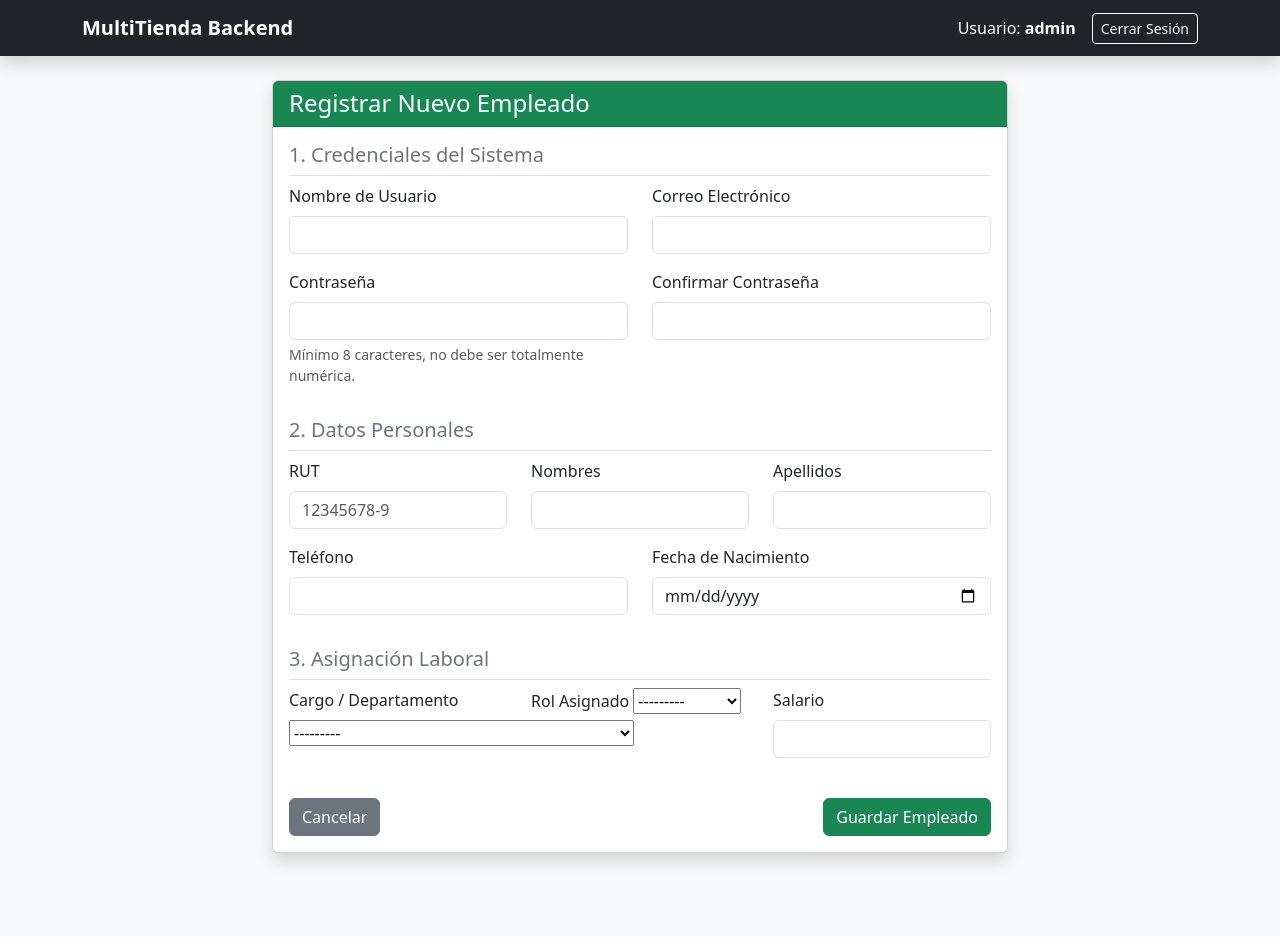
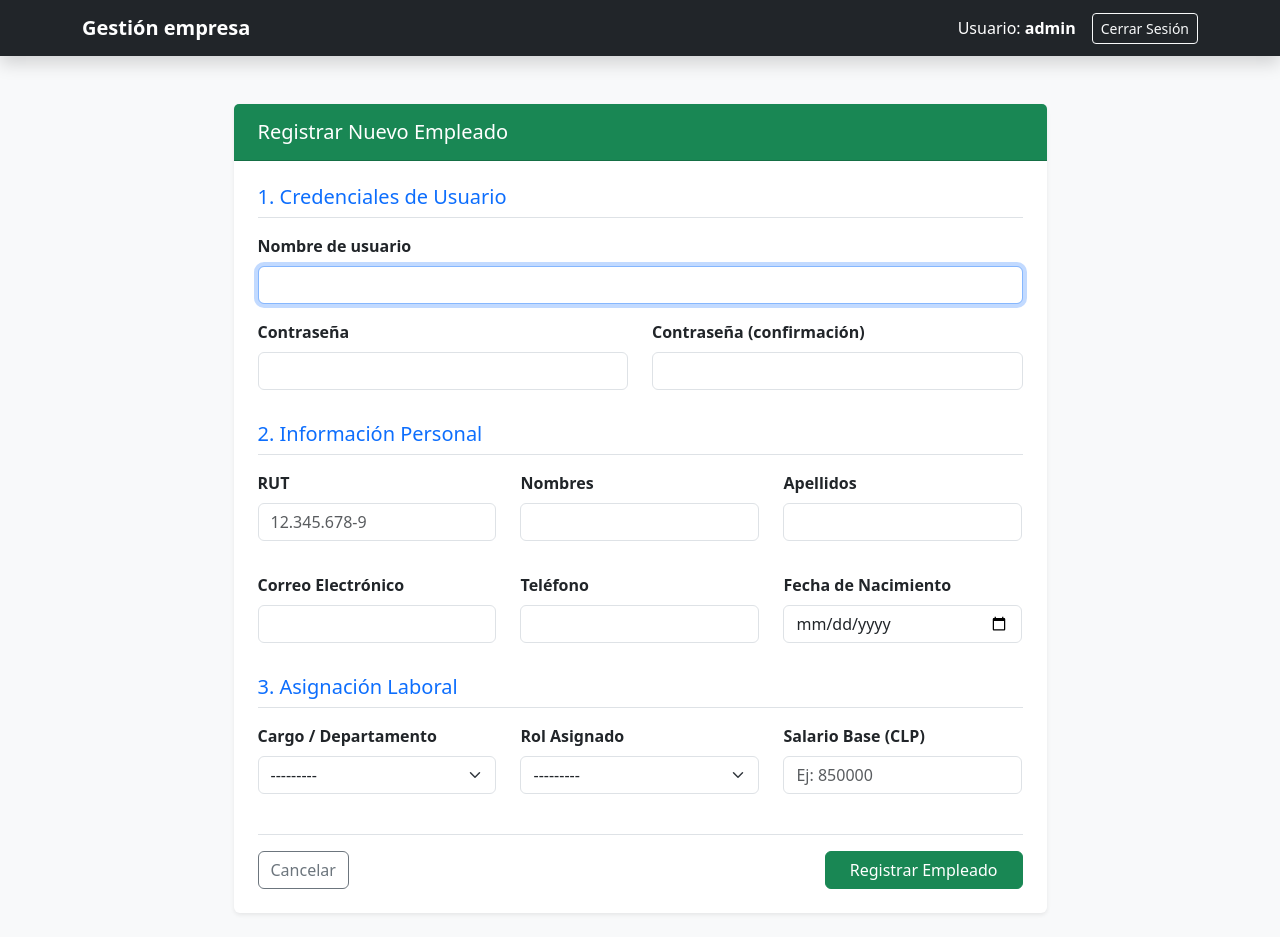
Before and after one commit to caritodevux/backend-2026, a Django app: page /personal/empleados/crear/ in a window 1280 px wide. Before the commit the page ends 864 px from the top, so only its background shows below. Run offline with Django 5.2, Linux system fonts and the light colour scheme; a user stored in the database is signed in; data comes from the database, SQL or seed files in the repository; both versions use the stored data as it was after the commit.

Commit message:
Sistema funcional, antes de arreglos ux

```diff
--- a/usuarios/forms.py
+++ b/usuarios/forms.py
@@ -1,26 +1,77 @@
 from django import forms
 from django.contrib.auth.forms import UserCreationForm
 from django.contrib.auth.models import User
-# from .models import Empleado, Persona, Cargo, Rol
 from .models import Empleado, Cargo, Rol
 
 class CrearEmpleadoForm(UserCreationForm):
     # Campos para la tabla Persona
-    rut = forms.CharField(max_length=12, required=True, label="RUT (ej: 12345678-9)")
-    nombres = forms.CharField(max_length=100, required=True, label="Nombres")
-    apellidos = forms.CharField(max_length=100, required=True, label="Apellidos")
-    email = forms.EmailField(required=True, label="Correo Electrónico")
-    telefono = forms.CharField(max_length=20, required=False, label="Teléfono")
-    fecha_nacimiento = forms.DateField(required=False, widget=forms.DateInput(attrs={'type': 'date'}), label="Fecha de Nacimiento")
+    rut = forms.CharField(
+        max_length=12,
+        required=True,
+        label="RUT",
+        widget=forms.TextInput(attrs={'class': 'form-control', 'placeholder': '12.345.678-9'})
+    )
+    nombres = forms.CharField(
+        max_length=100,
+        required=True,
+        label="Nombres",
+        widget=forms.TextInput(attrs={'class': 'form-control'})
+    )
+    apellidos = forms.CharField(
+        max_length=100,
+        required=True,
+        label="Apellidos",
+        widget=forms.TextInput(attrs={'class': 'form-control'})
+    )
+    email = forms.EmailField(
+        required=True,
+        label="Correo Electrónico",
+        widget=forms.EmailInput(attrs={'class': 'form-control'})
+    )
+    telefono = forms.CharField(
+        max_length=20,
+        required=False,
+        label="Teléfono",
+        widget=forms.TextInput(attrs={'class': 'form-control'})
+    )
+    fecha_nacimiento = forms.DateField(
+        required=False,
+        label="Fecha de Nacimiento",
+        widget=forms.DateInput(attrs={'class': 'form-control', 'type': 'date'})
+    )
 
     # Campos para la asignación laboral en Empleado
-    id_cargo = forms.ModelChoiceField(queryset=Cargo.objects.all(), required=False, label="Cargo / Departamento")
-    id_rol = forms.ModelChoiceField(queryset=Rol.objects.all(), required=True, label="Rol Asignado")
-    salario = forms.DecimalField(max_digits=10, decimal_places=2, required=False, label="Salario")
+    id_cargo = forms.ModelChoiceField(
+        queryset=Cargo.objects.all(),
+        required=False,
+        label="Cargo / Departamento",
+        widget=forms.Select(attrs={'class': 'form-select'})
+    )
+    id_rol = forms.ModelChoiceField(
+        queryset=Rol.objects.all(),
+        required=True,
+        label="Rol Asignado",
+        widget=forms.Select(attrs={'class': 'form-select'})
+    )
+    salario = forms.DecimalField(
+        max_digits=10,
+        decimal_places=0,
+        required=False,
+        label="Salario Base (CLP)",
+        widget=forms.NumberInput(attrs={'class': 'form-control', 'placeholder': 'Ej: 850000'})
+    )
 
     class Meta:
         model = User
         fields = ['username', 'email']
+
+    def __init__(self, *args, **kwargs):
+        super().__init__(*args, **kwargs)
+        # Aplicar clase CSS a los campos nativos de UserCreationForm (username, password1, password2)
+        for field_name, field in self.fields.items():
+            if 'class' not in field.widget.attrs:
+                field.widget.attrs['class'] = 'form-control'
+
 
 class EditarEmpleadoForm(forms.ModelForm):
     class Meta:
@@ -29,7 +80,7 @@ class EditarEmpleadoForm(forms.ModelForm):
         labels = {
             'id_cargo': 'Cargo / Departamento',
             'id_rol': 'Rol Asignado',
-            'salario': 'Salario',
+            'salario': 'Salario Base (CLP)',
             'activo': 'Estado Activo'
         }
         widgets = {
--- a/usuarios/templates/usuarios/base.html
+++ b/usuarios/templates/usuarios/base.html
@@ -3,7 +3,7 @@
 <head>
     <meta charset="UTF-8">
     <meta name="viewport" content="width=device-width, initial-scale=1.0">
-    <title>Sistema de Gestión Multi-Tienda</title>
+    <title>Sistema de Gestión</title>
     <!-- Bootstrap 5 CDN -->
     <link href="https://cdn.jsdelivr.net/npm/bootstrap@5.3.2/dist/css/bootstrap.min.css" rel="stylesheet">
 </head>
@@ -12,7 +12,7 @@
     <!-- Navbar -->
     <nav class="navbar navbar-expand-lg navbar-dark bg-dark mb-4 shadow">
         <div class="container">
-            <a class="navbar-brand fw-bold" href="{% url 'dashboard' %}">MultiTienda Backend</a>
+            <a class="navbar-brand fw-bold" href="{% url 'dashboard' %}">Gestión empresa</a>
             {% if user.is_authenticated %}
             <div class="d-flex align-items-center text-white">
                 <span class="me-3">
--- a/usuarios/templates/usuarios/crear_empleado.html
+++ b/usuarios/templates/usuarios/crear_empleado.html
@@ -1,99 +1,116 @@
 {% extends 'usuarios/base.html' %}
 
 {% block content %}
-<div class="row justify-content-center mb-5">
-    <div class="col-md-8">
-        <div class="card shadow">
-            <div class="card-header bg-success text-white">
-                <h4 class="mb-0">Registrar Nuevo Empleado</h4>
+<div class="container py-4">
+    <div class="row justify-content-center">
+        <div class="col-md-9">
+            <div class="card shadow-sm border-0">
+                <div class="card-header bg-success text-white py-3">
+                    <h4 class="mb-0 fs-5"><i class="bi bi-person-plus-fill me-2"></i> Registrar Nuevo Empleado</h4>
                 </div>
-            <div class="card-body">
+                <div class="card-body p-4">
 
-                <!-- Despliegue de errores generales del formulario -->
+                    <!-- Mensajes de error globales del formulario -->
                     {% if form.errors %}
-                    <div class="alert alert-danger">
-                        <strong>Por favor corrige los siguientes errores:</strong>
-                        <ul class="mb-0 mt-2">
-                            {% for field, errors in form.errors.items %}
-                                {% for error in errors %}
-                                    <li><strong>{{ field|capfirst }}:</strong> {{ error }}</li>
-                                {% endfor %}
-                            {% endfor %}
-                        </ul>
+                        <div class="alert alert-danger alert-dismissible fade show" role="alert">
+                            <strong>Ocurrió un error en el formulario:</strong> Por favor revisa los campos señalados abajo.
+                            <button type="button" class="btn-close" data-bs-dismiss="alert" aria-label="Close"></button>
                         </div>
                     {% endif %}
 
-                <form method="post">
+                    <form method="POST">
                         {% csrf_token %}
 
-                    <h5 class="text-secondary border-bottom pb-2">1. Credenciales del Sistema</h5>
-                    <div class="row">
-                        <div class="col-md-6 mb-3">
-                            <label class="form-label">Nombre de Usuario</label>
-                            <input type="text" name="username" class="form-control" value="{{ form.username.value|default:'' }}" required>
+                        <!-- 1. Cuenta de Usuario -->
+                        <h5 class="text-primary mb-3 border-bottom pb-2">1. Credenciales de Usuario</h5>
+                        <div class="row mb-3">
+                            <div class="col-md-12 mb-3">
+                                <label class="form-label fw-bold">{{ form.username.label }}</label>
+                                {{ form.username }}
+                                {% if form.username.errors %}<div class="text-danger small mt-1">{{ form.username.errors.0 }}</div>{% endif %}
                             </div>
                             <div class="col-md-6 mb-3">
-                            <label class="form-label">Correo Electrónico</label>
-                            <input type="email" name="email" class="form-control" value="{{ form.email.value|default:'' }}" required>
+                                <label class="form-label fw-bold">{{ form.password1.label }}</label>
+                                {{ form.password1 }}
+                                {% if form.password1.errors %}<div class="text-danger small mt-1">{{ form.password1.errors.0 }}</div>{% endif %}
                             </div>
                             <div class="col-md-6 mb-3">
-                            <label class="form-label">Contraseña</label>
-                            <input type="password" name="password1" class="form-control" required>
-                            <div class="form-text">Mínimo 8 caracteres, no debe ser totalmente numérica.</div>
-                        </div>
-                        <div class="col-md-6 mb-3">
-                            <label class="form-label">Confirmar Contraseña</label>
-                            <input type="password" name="password2" class="form-control" required>
+                                <label class="form-label fw-bold">{{ form.password2.label }}</label>
+                                {{ form.password2 }}
+                                {% if form.password2.errors %}<div class="text-danger small mt-1">{{ form.password2.errors.0 }}</div>{% endif %}
                             </div>
                         </div>
 
-                    <h5 class="text-secondary border-bottom pb-2 mt-3">2. Datos Personales</h5>
-                    <div class="row">
+                        <!-- 2. Información Personal -->
+                        <h5 class="text-primary mb-3 border-bottom pb-2">2. Información Personal</h5>
+                        <div class="row mb-3">
                             <div class="col-md-4 mb-3">
-                            <label class="form-label">RUT</label>
-                            <input type="text" name="rut" class="form-control" placeholder="12345678-9" value="{{ form.rut.value|default:'' }}" required>
+                                <label class="form-label fw-bold">{{ form.rut.label }}</label>
+                                {{ form.rut }}
+                                {% if form.rut.errors %}<div class="text-danger small mt-1">{{ form.rut.errors.0 }}</div>{% endif %}
                             </div>
                             <div class="col-md-4 mb-3">
-                            <label class="form-label">Nombres</label>
-                            <input type="text" name="nombres" class="form-control" value="{{ form.nombres.value|default:'' }}" required>
+                                <label class="form-label fw-bold">{{ form.nombres.label }}</label>
+                                {{ form.nombres }}
+                                {% if form.nombres.errors %}<div class="text-danger small mt-1">{{ form.nombres.errors.0 }}</div>{% endif %}
                             </div>
                             <div class="col-md-4 mb-3">
-                            <label class="form-label">Apellidos</label>
-                            <input type="text" name="apellidos" class="form-control" value="{{ form.apellidos.value|default:'' }}" required>
+                                <label class="form-label fw-bold">{{ form.apellidos.label }}</label>
+                                {{ form.apellidos }}
+                                {% if form.apellidos.errors %}<div class="text-danger small mt-1">{{ form.apellidos.errors.0 }}</div>{% endif %}
                             </div>
-                        <div class="col-md-6 mb-3">
-                            <label class="form-label">Teléfono</label>
-                            <input type="text" name="telefono" class="form-control" value="{{ form.telefono.value|default:'' }}">
                         </div>
-                        <div class="col-md-6 mb-3">
-                            <label class="form-label">Fecha de Nacimiento</label>
-                            <input type="date" name="fecha_nacimiento" class="form-control" value="{{ form.fecha_nacimiento.value|default:'' }}">
+                        <div class="row mb-3">
+                            <div class="col-md-4 mb-3">
+                                <label class="form-label fw-bold">{{ form.email.label }}</label>
+                                {{ form.email }}
+                                {% if form.email.errors %}<div class="text-danger small mt-1">{{ form.email.errors.0 }}</div>{% endif %}
+                            </div>
+                            <div class="col-md-4 mb-3">
+                                <label class="form-label fw-bold">{{ form.telefono.label }}</label>
+                                {{ form.telefono }}
+                                {% if form.telefono.errors %}<div class="text-danger small mt-1">{{ form.telefono.errors.0 }}</div>{% endif %}
+                            </div>
+                            <div class="col-md-4 mb-3">
+                                <label class="form-label fw-bold">{{ form.fecha_nacimiento.label }}</label>
+                                {{ form.fecha_nacimiento }}
+                                {% if form.fecha_nacimiento.errors %}<div class="text-danger small mt-1">{{ form.fecha_nacimiento.errors.0 }}</div>{% endif %}
                             </div>
                         </div>
 
-                    <h5 class="text-secondary border-bottom pb-2 mt-3">3. Asignación Laboral</h5>
-                    <div class="row">
+                        <!-- 3. Datos Laborales -->
+                        <h5 class="text-primary mb-3 border-bottom pb-2">3. Asignación Laboral</h5>
+                        <div class="row mb-4">
                             <div class="col-md-4 mb-3">
-                            <label class="form-label">Cargo / Departamento</label>
+                                <label class="form-label fw-bold">{{ form.id_cargo.label }}</label>
                                 {{ form.id_cargo }}
+                                {% if form.id_cargo.errors %}<div class="text-danger small mt-1">{{ form.id_cargo.errors.0 }}</div>{% endif %}
                             </div>
                             <div class="col-md-4 mb-3">
-                            <label class="form-label">Rol Asignado</label>
+                                <label class="form-label fw-bold">{{ form.id_rol.label }}</label>
                                 {{ form.id_rol }}
+                                {% if form.id_rol.errors %}<div class="text-danger small mt-1">{{ form.id_rol.errors.0 }}</div>{% endif %}
                             </div>
                             <div class="col-md-4 mb-3">
-                            <label class="form-label">Salario</label>
-                            <input type="number" step="0.01" name="salario" class="form-control" value="{{ form.salario.value|default:'' }}">
+                                <label class="form-label fw-bold">{{ form.salario.label }}</label>
+                                {{ form.salario }}
+                                {% if form.salario.errors %}<div class="text-danger small mt-1">{{ form.salario.errors.0 }}</div>{% endif %}
                             </div>
                         </div>
 
-                    <div class="d-flex justify-content-between mt-4">
-                        <a href="{% url 'dashboard' %}" class="btn btn-secondary">Cancelar</a>
-                        <button type="submit" class="btn btn-success">Guardar Empleado</button>
+                        <!-- Botones de Acción -->
+                        <div class="d-flex justify-content-between pt-3 border-top">
+                            <a href="{% url 'listar_empleados' %}" class="btn btn-outline-secondary">
+                                Cancelar
+                            </a>
+                            <button type="submit" class="btn btn-success px-4">
+                                Registrar Empleado
+                            </button>
                         </div>
                     </form>
                 </div>
             </div>
         </div>
     </div>
+</div>
 {% endblock %}
--- a/usuarios/views.py
+++ b/usuarios/views.py
@@ -4,84 +4,89 @@ from django.contrib import messages
 from .forms import CrearEmpleadoForm, EditarEmpleadoForm
 from .models import Empleado, Persona, Cargo, Departamento
 
-# 1. Home / Dashboard principal
+# Función auxiliar para validar rol ADMIN de forma limpia
+def es_administrador(user):
+    empleado = getattr(user, 'empleado', None)
+    return bool(empleado and empleado.id_rol and empleado.id_rol.nombre_rol.upper() == 'ADMIN')
+
+
+# 1. Home / Dashboard (Accesible para TODOS los usuarios autenticados)
 @login_required
 def dashboard(request):
     empleado_actual = getattr(request.user, 'empleado', None)
-
-    # Verificamos si el usuario activo tiene rol ADMIN
-    es_admin = empleado_actual and empleado_actual.id_rol and empleado_actual.id_rol.nombre_rol.upper() == 'ADMIN'
-
-    # Consultamos los empleados optimizando las consultas SQL
-    empleados = Empleado.objects.select_related('user', 'persona', 'id_cargo__id_departamento', 'id_rol').all()
+    es_admin = es_administrador(request.user)
 
     return render(request, 'usuarios/dashboard.html', {
-        'empleados': empleados,
         'es_admin': es_admin,
         'empleado_actual': empleado_actual
     })
 
-# 2. Vista Principal de "Administración de Personal" (Requerido en EVA2)
+
+# 2. Vista Principal de "Administración de Personal" (Exclusivo ADMIN)
 @login_required
 def gestion_personal(request):
+    if not es_administrador(request.user):
+        messages.error(request, "Acceso denegado: Se requieren permisos de Administrador.")
+        return redirect('dashboard')
+
     empleado_actual = getattr(request.user, 'empleado', None)
-    es_admin = empleado_actual and empleado_actual.id_rol and empleado_actual.id_rol.nombre_rol.upper() == 'ADMIN'
-
     total_empleados = Empleado.objects.count()
     total_cargos = Cargo.objects.count()
     total_departamentos = Departamento.objects.count()
 
     return render(request, 'usuarios/gestion_personal.html', {
         'empleado_actual': empleado_actual,
-        'es_admin': es_admin,
+        'es_admin': True,
         'total_empleados': total_empleados,
         'total_cargos': total_cargos,
         'total_departamentos': total_departamentos,
     })
 
-# 3. Listado General de Empleados (Requerido en EVA2)
+
+# 3. Listado General de Empleados (Exclusivo ADMIN)
 @login_required
 def listar_empleados(request):
-    empleado_actual = getattr(request.user, 'empleado', None)
-    es_admin = empleado_actual and empleado_actual.id_rol and empleado_actual.id_rol.nombre_rol.upper() == 'ADMIN'
+    if not es_administrador(request.user):
+        messages.error(request, "Acceso denegado: Se requieren permisos de Administrador.")
+        return redirect('dashboard')
 
     empleados = Empleado.objects.select_related('user', 'persona', 'id_cargo__id_departamento', 'id_rol').all()
 
     return render(request, 'usuarios/listar_empleados.html', {
         'empleados': empleados,
-        'es_admin': es_admin,
-        'empleado_actual': empleado_actual
+        'es_admin': True,
     })
 
-# 4. Vista de Detalle Individual (Requerido en EVA2)
+
+# 4. Vista de Detalle Individual (Exclusivo ADMIN)
 @login_required
 def detalle_empleado(request, empleado_id):
+    if not es_administrador(request.user):
+        messages.error(request, "Acceso denegado: Se requieren permisos de Administrador.")
+        return redirect('dashboard')
+
     empleado = get_object_or_404(
         Empleado.objects.select_related('user', 'persona', 'id_cargo__id_departamento', 'id_rol'),
         id_empleado=empleado_id
     )
     return render(request, 'usuarios/detalle_empleado.html', {
-        'empleado': empleado
+        'empleado': empleado,
+        'es_admin': True
     })
 
-# 5. Crear Empleado (Mantiene tu lógica original)
+
+# 5. Crear Empleado (Exclusivo ADMIN)
 @login_required
 def crear_empleado(request):
-    empleado_actual = getattr(request.user, 'empleado', None)
-    es_admin = empleado_actual and empleado_actual.id_rol and empleado_actual.id_rol.nombre_rol.upper() == 'ADMIN'
-
-    # Control de seguridad en servidor
-    if not es_admin:
+    if not es_administrador(request.user):
         messages.error(request, "Acceso no autorizado: Solo Administradores pueden registrar empleados.")
         return redirect('dashboard')
 
     if request.method == 'POST':
         form = CrearEmpleadoForm(request.POST)
         if form.is_valid():
-            # 1. Guardar User
             user = form.save()
 
-            # 2. Guardar Persona
             persona = Persona.objects.create(
                 rut=form.cleaned_data.get('rut'),
                 nombres=form.cleaned_data.get('nombres'),
@@ -91,7 +96,6 @@ def crear_empleado(request):
                 fecha_nacimiento=form.cleaned_data.get('fecha_nacimiento')
             )
 
-            # 3. Guardar Empleado vinculando las claves foráneas
             Empleado.objects.create(
                 user=user,
                 persona=persona,
@@ -106,14 +110,11 @@ def crear_empleado(request):
 
     return render(request, 'usuarios/crear_empleado.html', {'form': form})
 
-# 6. Editar Empleado (Mantiene tu lógica original)
+
+# 6. Editar Empleado (Exclusivo ADMIN)
 @login_required
 def editar_empleado(request, empleado_id):
-    empleado_actual = getattr(request.user, 'empleado', None)
-    es_admin = empleado_actual and empleado_actual.id_rol and empleado_actual.id_rol.nombre_rol.upper() == 'ADMIN'
-
-    # Control de seguridad en servidor
-    if not es_admin:
+    if not es_administrador(request.user):
         messages.error(request, "Acceso no autorizado: Solo Administradores pueden modificar datos.")
         return redirect('dashboard')
 
@@ -133,13 +134,11 @@ def editar_empleado(request, empleado_id):
         'empleado': empleado_target
     })
 
-# 7. Eliminar Empleado con Confirmación (Requerido en EVA2)
+
+# 7. Eliminar Empleado con Confirmación (Exclusivo ADMIN)
 @login_required
 def eliminar_empleado(request, empleado_id):
-    empleado_actual = getattr(request.user, 'empleado', None)
-    es_admin = empleado_actual and empleado_actual.id_rol and empleado_actual.id_rol.nombre_rol.upper() == 'ADMIN'
-
-    if not es_admin:
+    if not es_administrador(request.user):
         messages.error(request, "Acceso no autorizado: Solo Administradores pueden eliminar empleados.")
         return redirect('dashboard')
 
@@ -151,7 +150,6 @@ def eliminar_empleado(request, empleado_id):
         persona = empleado_target.persona
         user = empleado_target.user
 
-        # Eliminamos el registro de Empleado y sus entidades relacionadas
         empleado_target.delete()
         if persona:
             persona.delete()
```
Also changed, not shown: usuarios/templates/usuarios/dashboard.html (+24 -67 lines), README.md, db.sqlite3. Lines whose indentation alone changed are shown as unchanged.
